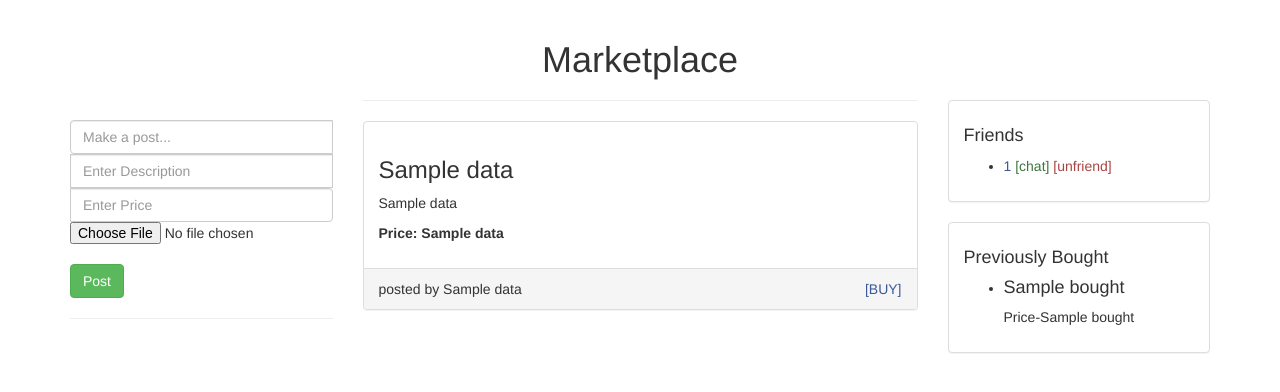
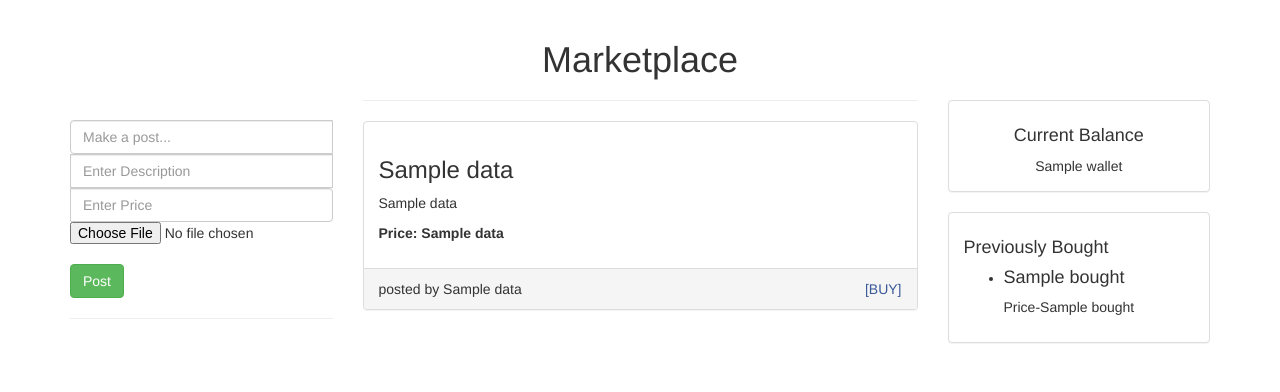
Before and after one commit to ramrathi/dbsProject, a Flask app: template templates/market.html in a window 1280 px wide. Shown: the part 52-444 px from the top of the page. Run offline with Flask 2, Linux system fonts and the light colour scheme; the template is opened without the code that fills it: most values are stand-ins (such as "Sample title", 1, 10 or a date in 2020).

Commit message:
added procedures, cursors

```diff
--- a/main.py
+++ b/main.py
@@ -17,7 +17,7 @@ mydb = mysql.connector.connect(
 
 cursor = mydb.cursor()
 app = Flask(__name__)
-app.secret_key = "fuck off"
+app.secret_key = "thisisatopsecretkey"
 
 def auth(page):
 	# Session url holds the last visited link by the user
@@ -38,16 +38,17 @@ def refreshcookies():
 	session['picture'] = data[0][11]
 
 def getcommunity(comm,id):
-	sql = "select * from Community where c_id = "+id
+	sql = "call curdemo('%s',@a,@b)"%(id)
 	cursor.execute(sql)
-	c = cursor.fetchall()
-	comm['id'] = c[0][0]
-	comm['name'] = c[0][1]
-	comm['description'] = c[0][2]
-	print("*********")
-	print(c)
-	print("*********")
-
+	sql2 = "select @a"
+	cursor.execute(sql2)
+	a=cursor.fetchall()
+	sql3 = "select @b"
+	cursor.execute(sql3)
+	b=cursor.fetchall()
+	comm['id'] = id
+	comm['name'] = a[0][0]
+	comm['description'] = b[0][0]
 
 def getfriendsposts(userdata):
 	# Sorry for using cartesian products
@@ -306,8 +307,10 @@ def market():
 		sql2 = "Select * from Market,Payment,Users where id=user_id and item_id=i_id and user_id='%s';"%(session['userid'])
 		cursor.execute(sql2)
 		bought = cursor.fetchall()
-		print(data['userdata']['userid'] == data['items'][-1][5])
-		return render_template('market.html',data=data, bought=bought)
+		sql3 = "select wallet from Users where id='%s';"%(session['userid'])
+		cursor.execute(sql3)
+		wallet = cursor.fetchall()[0][0]
+		return render_template('market.html',data=data, bought=bought, wallet = wallet)
 
 
 @app.route('/marksold/<string:id>', methods=['GET'])
@@ -324,12 +327,12 @@ def buy(id):
 	# wallet value in Users goes negative then reset the sold
 	# and wallet. Basically don't sell it then
 
-	sql = 'UPDATE Market set sold= 1 where i_id = %s'%(id)
-	sql2 = 'UPDATE Users set wallet = wallet - (select price from Market where i_id = %s) where id = %s'%(id,session['userid'])
-	sql3 = "INSERT into Payment VALUES('%s','%s');"%(session['userid'],id)
+	sql = "select price from Market where i_id = %s"%(id)
 	cursor.execute(sql)
+	money = cursor.fetchall()[0][0]
+	print(money)
+	sql2 = "call walletcheck('%s','%s','%s');"%(session['userid'],money,id)
 	cursor.execute(sql2)
-	cursor.execute(sql3)
 	mydb.commit()
 	return redirect('/market')
 
@@ -406,12 +409,8 @@ def transaction():
 		f_id = request.form["friends"]
 		amount = request.form["amount"]
 		message = request.form["message"]
-		sql = 'UPDATE Users set wallet = wallet-%s where id = %s'%(amount,session['userid'])
-		sql2 = 'UPDATE Users set wallet = wallet + %s where id = %s'%(amount,f_id)
-		sql3 = "INSERT INTO `dbsproject`.`Transactions` (`from`, `to`, `money`, `timestamp`, `message`) VALUES ('%s', '%s', '%s', CURTIME(), '%s');"%(session['userid'],f_id,amount,message)
+		sql = "call transactcheck('%s','%s','%s','%s');"%(session['userid'],amount,f_id,message)
 		cursor.execute(sql)
-		cursor.execute(sql2)
-		cursor.execute(sql3)
 		mydb.commit()
 		return redirect("/transaction")
 
--- a/templates/market.html
+++ b/templates/market.html
@@ -81,21 +81,13 @@
 		<br>
 		<br>
 		<br>
-        <div class="panel panel-default">
+        <!-- ./friends -->
+		<div class="panel panel-default">
           <div class="panel-body">
-            <h4>Friends</h4>
-            <ul>
-              {% for f in data['userdata']['friends'] %}
-              <li>
-                <a href="#">{{f[0]}}</a>
-                <a class="text-success" href="chats/{{f[1]}}">[chat]</a>
-                <a class="text-danger" href="friends/delete/{{f[1]}}">[unfriend]</a>
-              </li>
-              {% endfor %}
-            </ul>
+            <center><h4>Current Balance</h4>
+            {{wallet}}</center>
           </div>
         </div>
-        <!-- ./friends -->
 		<div class="panel panel-default">
           <div class="panel-body">
             <h4>Previously Bought</h4>
@@ -109,6 +101,7 @@
             </ul>
           </div>
         </div>
+
       </div>
     </div>
   </main>
```
